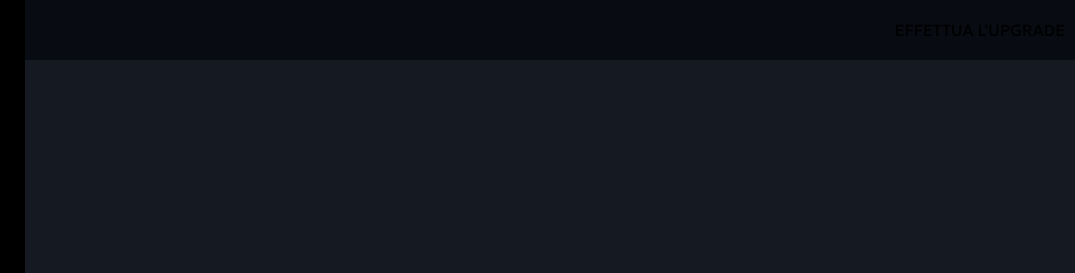
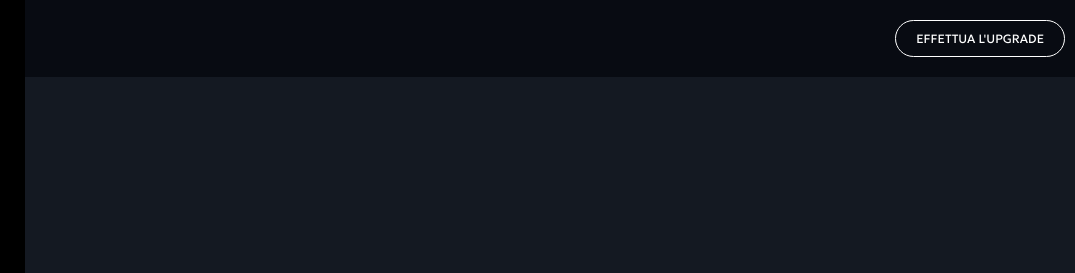
Before and after one commit to RiccardoFiacco/html-css-spotifyweb-mobileFirst, a plain HTML site: page index.html in a window 1280 px wide. Shown: the top 273 px of the page, 205-1280 px from the left. Drawn offline with Linux system fonts and the light colour scheme.

Commit message:
rules for upgrade button

```diff
--- a/css/style.css
+++ b/css/style.css
@@ -146,7 +146,13 @@ img {
     right: 0;
     width: 100%;
 }
-
+.upgrade-button{
+    color: white;
+    border: 1px solid white;
+    font-size: 12px;
+    border-radius: 999px;
+    padding: 10px 20px;
+}
 .player{
     display: flex;
     background-color: #282828;
```
